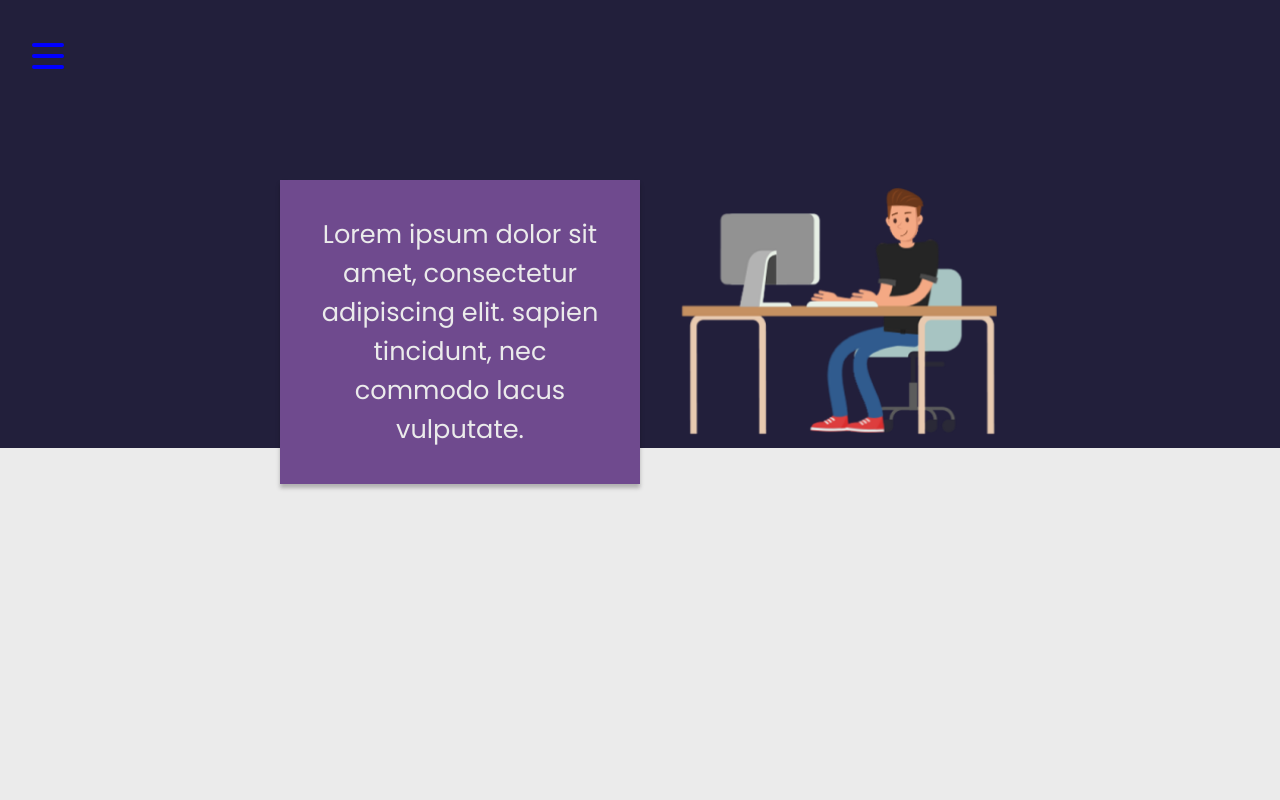
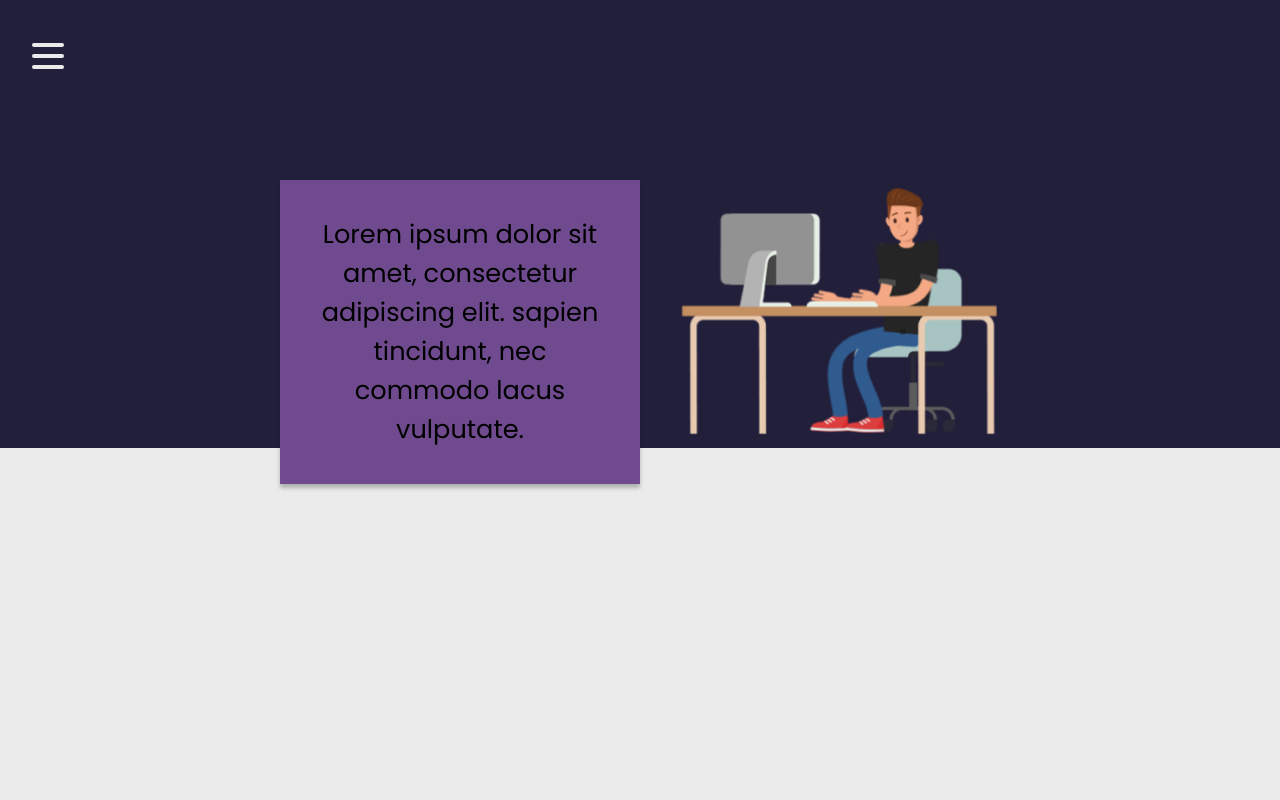
Before and after one commit to NearMaick/jooj, a React (Create React App) app: page / in a window 1280 px wide. Shown: the top 800 px of the page. Built offline with nearby package versions, Linux system fonts and the light colour scheme.

Commit message:
refactor(web): ThemeProvider

```diff
--- a/src/App.tsx
+++ b/src/App.tsx
@@ -1,15 +1,17 @@
 import React from 'react';
 
+import { ThemeProvider } from 'styled-components';
 import GlobalStyle from './styles/global';
 
 import Routes from './Routes';
+import dark from './styles/themes/dark';
 
 const App: React.FC = () => {
   return (
-    <>
+    <ThemeProvider theme={dark}>
       <GlobalStyle />
       <Routes />
-    </>
+    </ThemeProvider>
   );
 };
 
--- a/src/components/BurguerMenu/Burguer/styles.ts
+++ b/src/components/BurguerMenu/Burguer/styles.ts
@@ -23,7 +23,10 @@ export const StyledBurger = styled.button<ToggleOpenModalProps>`
   div {
     width: 2rem;
     height: 0.25rem;
-    background: ${({ open }) => (open ? '#0D0C1D' : '#00f')};
+    background: ${({ open }) =>
+      open
+        ? 'var(--color-background-primary)'
+        : 'var(--color-background-secondary)'};
     border-radius: 10px;
     transition: all 0.3s linear;
     position: relative;
--- a/src/styles/global.ts
+++ b/src/styles/global.ts
@@ -2,11 +2,9 @@ import { createGlobalStyle } from 'styled-components';
 
 export default createGlobalStyle`
   :root {
-    --color-background-primary: #221f3b;
-    --color-background-secondary: #ebebeb;
-    --color-background-tertiary: #6f4a8e;
-    --color-text: #ebebeb;
-
+    --color-background-primary: ${props => props.theme.colors.primary};
+    --color-background-secondary: ${props => props.theme.colors.secondary};
+    --color-background-tertiary: ${props => props.theme.colors.tertiary};
     display: flex;
     align-items: center;
     justify-content: center;
--- /dev/null
+++ b/src/styles/themes/dark.ts
@@ -0,0 +1,11 @@
+export default {
+  title: 'dark',
+
+  colors: {
+    primary: '#221f3b',
+    secondary: '#ebebeb',
+    tertiary: '#6f4a8e',
+
+    text: '#ebebeb',
+  },
+};
--- a/tsconfig.json
+++ b/tsconfig.json
@@ -21,5 +21,8 @@
   },
   "include": [
     "src"
+  ],
+  "files": [
+    "src/styles/styled.d.ts"
   ]
 }
```
Also changed, not shown: src/styles/styled.d.ts (added, +15 -0 lines).
